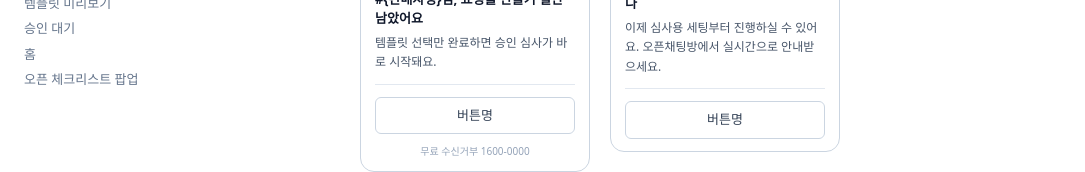
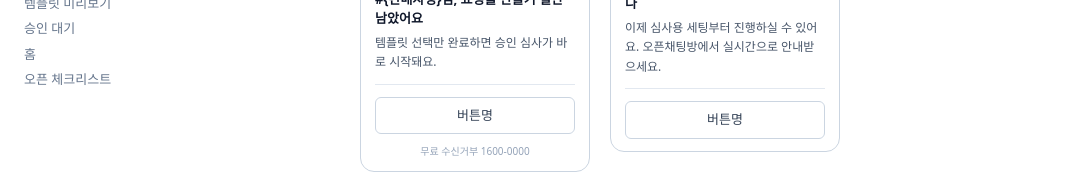
Before and after one commit to WEED-Convergence/WEED-Convergence-FLEXG-onboarding-HYESUN-2026-08, a Next.js app: page /alimtalk-preview in a window 1280 px wide. Shown: the part 251-423 px from the top of the page, without its empty margins (0-1085 px from the left). Built offline with nearby package versions, Linux system fonts and the light colour scheme.

Commit message:
좌측 인덱스 메뉴 라벨 "오픈 체크리스트 팝업" -> "오픈 체크리스트" 텍스트 변경

```diff
--- a/src/app/SidebarNav.tsx
+++ b/src/app/SidebarNav.tsx
@@ -12,7 +12,7 @@ const specDocs = [
   { href: "/template-preview", label: "템플릿 미리보기" },
   { href: "/approval-pending", label: "승인 대기" },
   { href: "/home-with-checklist", label: "홈" },
-  { href: "/open-checklist-popup", label: "오픈 체크리스트 팝업" },
+  { href: "/open-checklist-popup", label: "오픈 체크리스트" },
 ];
 
 export default function SidebarNav() {
```
